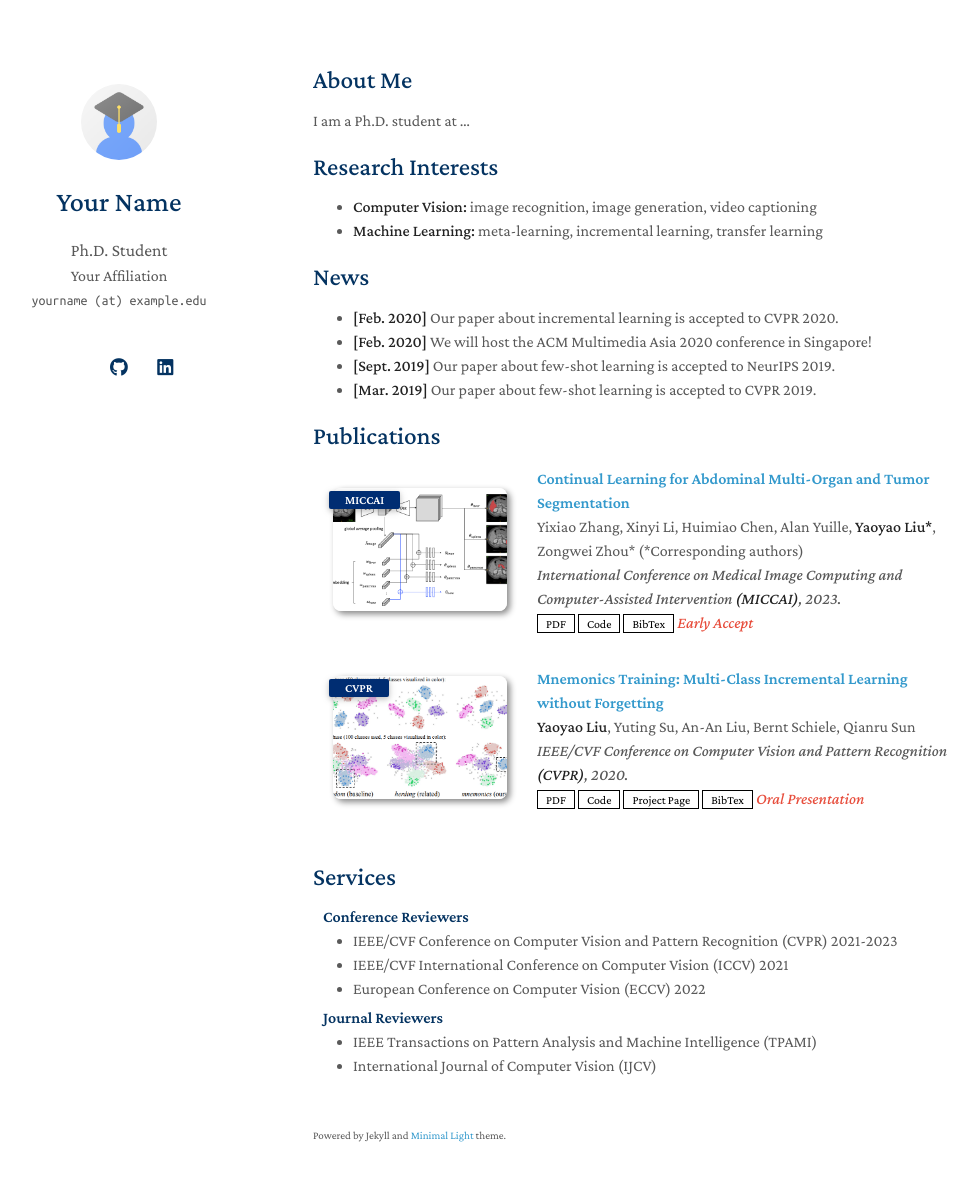
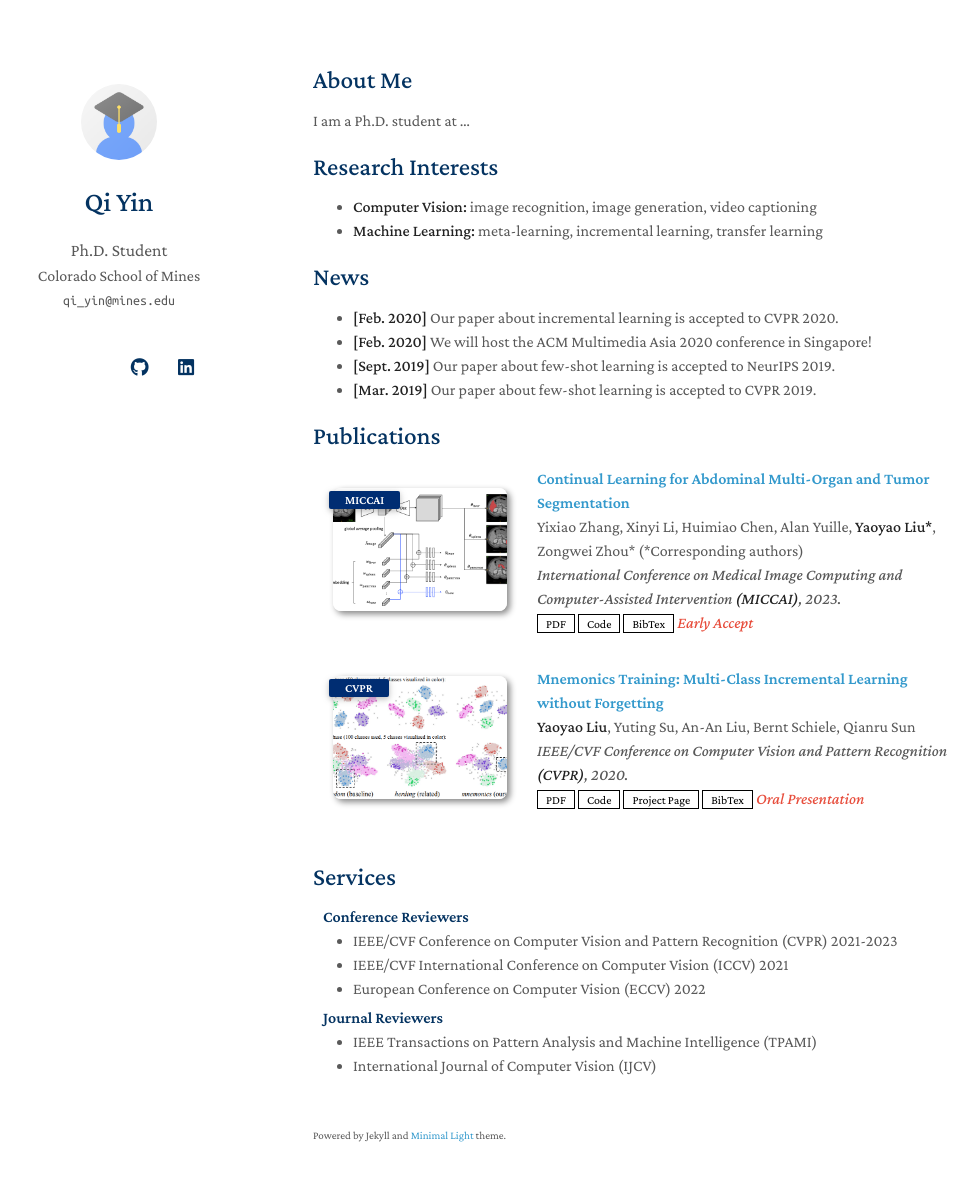
Before and after one commit to Qiii04/Qiyin.github.io, a Jekyll site: the page built from index.md, in a window 1280 px wide and 1216 px high. Shown: the top 1181 px of the window, without its empty margins (157-1135 px from the left). Built offline with Jekyll 4.4.1, drawn with Linux system fonts in a browser that asks for light colours; a style sheet for code colours, icons or effects is not loaded; our own code applies the rules of GitHub Pages for plain Markdown files.

Commit message:
Update _config.yml

```diff
--- a/_config.yml
+++ b/_config.yml
@@ -1,8 +1,8 @@
 # Basic Information
-title: Your Name
+title: Qi Yin
 position: Ph.D. Student
-affiliation: Your Affiliation
-email: yourname (at) example.edu
+affiliation: Colorado School of Mines
+email: qi_yin@mines.edu
 
 # Search Engine Optimization (SEO)
 # The following information is used to improve the website traffic from search engines, e.g., Google.
@@ -12,11 +12,11 @@ canonical: https://minimal-light-theme.yliu.me/
 
 # Links
 # If you don't need one of them, you may delete the corresponding line.
-google_scholar: https://scholar.google.com/
+google_scholar: https://scholar.google.com/citations?user=LEtYRk8AAAAJ&hl=en
 cv_link: assets/files/curriculum_vitae.pdf
-github_link: https://github.com/
-linkedin: https://www.linkedin.com/
-twitter: https://twitter.com/
+github_link: https://github.com/Qiii04
+linkedin: https://www.linkedin.com/in/qi-yin-3174502b5/
+#twitter: https://twitter.com/
 
 # Images (e.g., your profile picture and your website's favicon)
 # "favicon" and "favicon_dark" are used for the light and dark modes, respectively.
```
